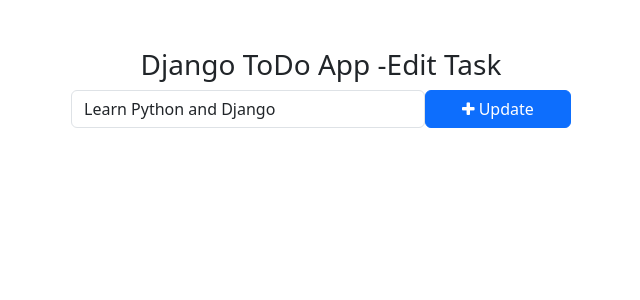
After one commit to AshokMakthal/todo, a Django app: page /todo/edit_task/7/ in a window 1280 px wide. The commit adds this page. Shown: the top 300 px of the page, without its empty margins (319-959 px from the left). Run offline with Django 5.2, Linux system fonts and the light colour scheme; data comes from the database, SQL or seed files in the repository; both versions use the stored data as it was after the commit.

Commit message:
todo app final

```diff
--- /dev/null
+++ b/templates/edit_task.html
@@ -0,0 +1,29 @@
+<!DOCTYPE html>
+<html lang="en">
+<head>
+    <meta charset="UTF-8">
+    <meta http-equiv="X-UA-Compatible" content="IE=edge">
+    <meta name="viewport" content="width=device-width, initial-scale=1.0">
+    <title>Django TODO LIST - Edit Task</title>
+     <link href="https://cdn.jsdelivr.net/npm/bootstrap@5.3.0-alpha1/dist/css/bootstrap.min.css" rel="stylesheet" integrity="sha384-GLhlTQ8iRABdZLl6O3oVMWSktQOp6b7In1Zl3/Jr59b6EGGoI1aFkw7cmDA6j6gD" crossorigin="anonymous">
+    <script src="https://cdn.jsdelivr.net/npm/bootstrap@5.3.0-alpha1/dist/js/bootstrap.bundle.min.js" integrity="sha384-w76AqPfDkMBDXo30jS1Sgez6pr3x5MlQ1ZAGC+nuZB+EYdgRZgiwxhTBTkF7CXvN" crossorigin="anonymous"></script>
+    <!-- Font Awesome Icons -->
+    <link rel="stylesheet" href="https://cdnjs.cloudflare.com/ajax/libs/font-awesome/4.7.0/css/font-awesome.min.css">
+</head>
+<body>
+    <div class="container">
+        <h3 class="pt-5 text-center">Django ToDo App -Edit Task</h3>
+        <form action="{% url 'edit_task' task.id %}" method="POST" style="width: 500px; margin:auto">
+                   {% csrf_token %}
+                    <div class="form-group">
+                        <span style="display: flex;">
+                            <input type="text" name="task" class="form-control" placeholder="Add a task" value="{{task.task}}">
+                            <button type="submit" class="btn btn-primary" style="width: 200px;"><i class="fa fa-plus"></i> Update</button>
+                        </span>
+                    </div>
+                </form>
+    </div>
+
+
+</body>
+</html>
--- a/todo/urls.py
+++ b/todo/urls.py
@@ -2,5 +2,9 @@
 from . import views
 
 urlpatterns=[
-    path("addTask/", views.addTask, name="addTask")
+    path("addTask/", views.addTask, name="addTask"),
+    path("mark_as_done/<int:task_id>/", views.mark_as_done, name="mark_as_done"),
+    path("mark_as_undone/<int:task_id>/", views.mark_as_undone, name="mark_as_undone"),
+    path("edit_task/<int:task_id>/", views.edit_task, name="edit_task"),
+    path("delete_task/<int:task_id>/", views.delete_task, name="delete_task"),
 ]
--- a/todo/views.py
+++ b/todo/views.py
@@ -1,9 +1,40 @@
 from django.shortcuts import redirect, render
 from django.http import HttpResponse
 from todo.models import Task
+from django.shortcuts import get_object_or_404
 # Create your views here.
 
 def addTask(request):
    task = request.POST['task']
    Task.objects.create(task=task)
    return redirect('home')
+
+def mark_as_done(request, task_id):
+    task=get_object_or_404(Task, id=task_id)
+    task.is_completed=True
+    task.save()
+    return redirect('home')
+def mark_as_undone(request,task_id):
+    task=get_object_or_404(Task,id=task_id)
+    task.is_completed=False
+    task.save()
+    return redirect('home')
+
+def edit_task(request, task_id):
+    task = get_object_or_404(Task, id=task_id)
+    if request.method == 'POST':
+        new_task = request.POST.get('task')
+        task.task = new_task
+        task.save()
+        return redirect('home')
+    else:
+        context={
+            "task": task
+        }
+
+        return render(request, "edit_task.html", context)
+
+def delete_task(request, task_id):
+    task = get_object_or_404(Task, id=task_id)
+    task.delete()
+    return redirect('home')
--- a/todo_main/views.py
+++ b/todo_main/views.py
@@ -2,6 +2,7 @@
 from django.http import HttpResponse
 from todo.models import Task
 def home(request):
-    tasks = Task.objects.filter(is_completed=False).order_by('updated_at')
+    tasks = Task.objects.filter(is_completed=False).order_by('created_at')
+    completed_tasks = Task.objects.filter(is_completed=True).order_by('created_at')
 
-    return render(request, "home.html", {"tasks": tasks})
+    return render(request, "home.html", {"tasks": tasks, "completed_tasks": completed_tasks})
```
Also changed, not shown: templates/home.html (+10 -4 lines), db.sqlite3.
